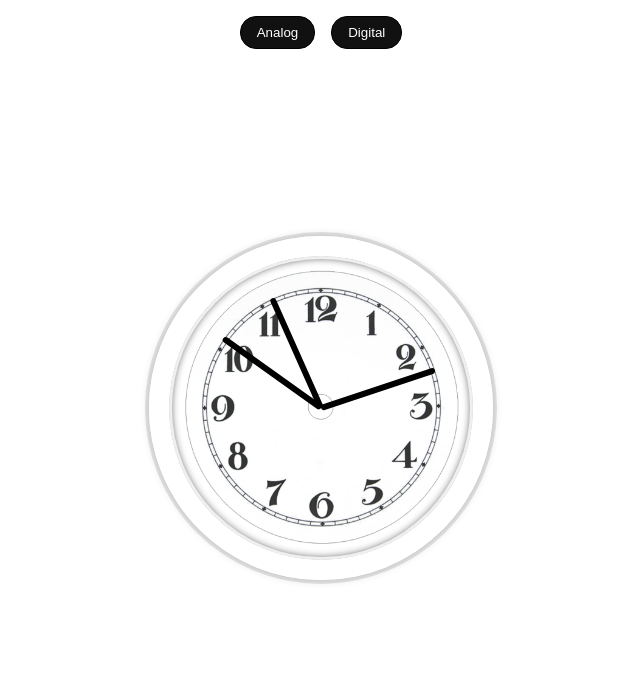
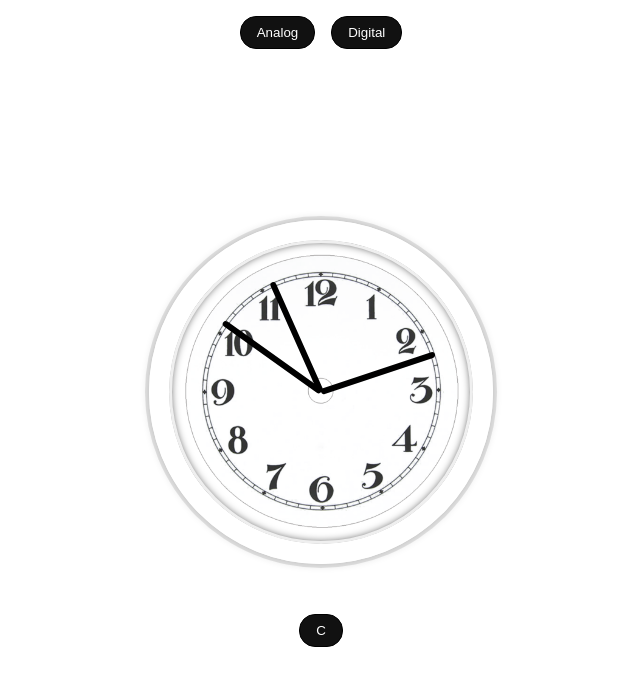
Before and after one commit to abdelrahmandev455/clock-beginner, a plain HTML site: page index.html in a window 1280 px wide. Shown: the whole page, without its empty margins (319-959 px from the left). Drawn offline with Linux system fonts and the light colour scheme.

Commit message:
Update index.html

```diff
--- a/index.html
+++ b/index.html
@@ -38,6 +38,9 @@
     </div>
   </div>
 
+    <!--cooyright-->
+    <button class="copyright">C</button>
+
   <script src="main.js"></script>
 </body>
 
```
